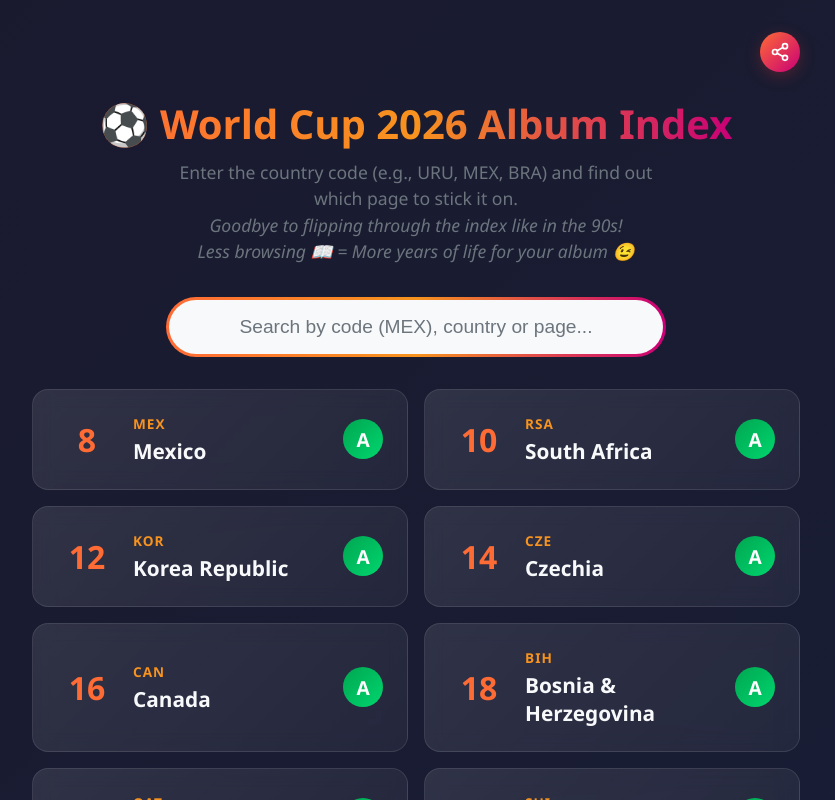
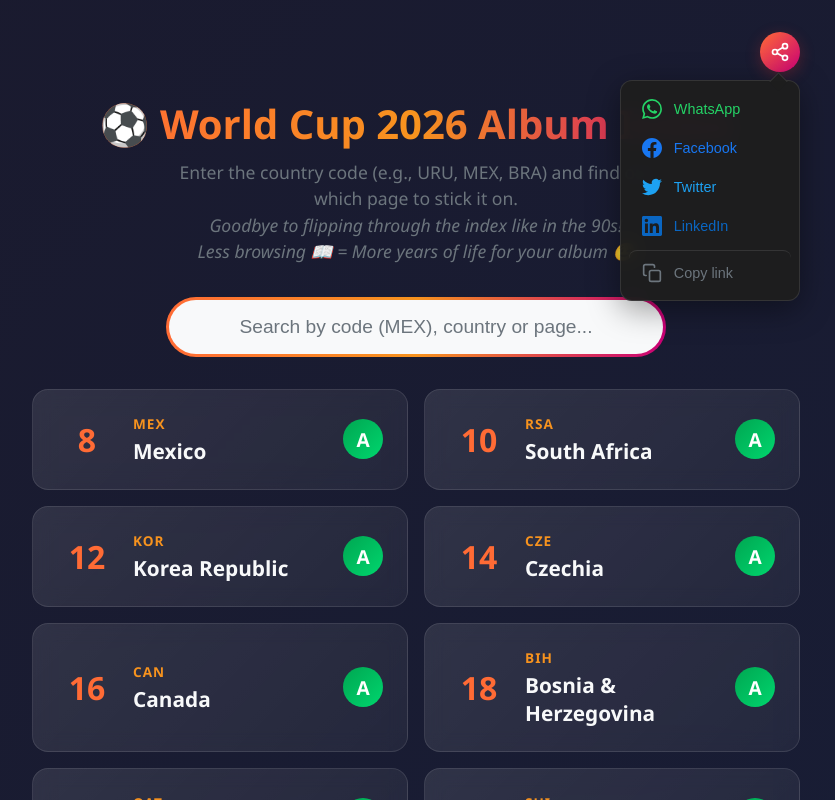
Before and after one commit to robertoandres24/worldcup-album-index, a React (Vite) app: page / in a window 1280 px wide. Both pictures are taken after a click on the button "Share". Shown: the top 800 px of the page, without its empty margins (224-1059 px from the left). Built offline with nearby package versions, Linux system fonts and the light colour scheme.

Commit message:
add share menu with social media options and outside-click detection

```diff
--- a/src/App.jsx
+++ b/src/App.jsx
@@ -63,6 +63,7 @@ function App() {
   const [search, setSearch] = useState('')
   const [showScrollTop, setShowScrollTop] = useState(false)
   const [isAtBottom, setIsAtBottom] = useState(false)
+  const [showShareMenu, setShowShareMenu] = useState(false)
 
   useEffect(() => {
     const handleScroll = () => {
@@ -77,32 +78,49 @@ function App() {
     return () => window.removeEventListener('scroll', handleScroll)
   }, [])
 
+  // Close share menu when clicking outside
+  useEffect(() => {
+    const handleClickOutside = (e) => {
+      if (showShareMenu && !e.target.closest('.share-container')) {
+        setShowShareMenu(false)
+      }
+    }
+    document.addEventListener('click', handleClickOutside)
+    return () => document.removeEventListener('click', handleClickOutside)
+  }, [showShareMenu])
+
   const scrollToTop = () => {
     window.scrollTo({ top: 0, behavior: 'smooth' })
   }
 
-  const handleShare = async () => {
-    const shareData = {
-      title: t('shareTitle'),
-      text: t('shareText'),
-      url: window.location.href,
+  const toggleShareMenu = () => {
+    setShowShareMenu(!showShareMenu)
   }
 
-    if (navigator.share) {
+  const shareLinks = {
+    whatsapp: () => {
+      const text = encodeURIComponent(`${t('shareTitle')}\n${t('shareText')}\n${window.location.href}`)
+      window.open(`https://wa.me/?text=${text}`, '_blank')
+    },
+    facebook: () => {
+      const url = encodeURIComponent(window.location.href)
+      window.open(`https://www.facebook.com/sharer/sharer.php?u=${url}`, '_blank')
+    },
+    twitter: () => {
+      const text = encodeURIComponent(`${t('shareTitle')} - ${t('shareText')}`)
+      const url = encodeURIComponent(window.location.href)
+      window.open(`https://twitter.com/intent/tweet?text=${text}&url=${url}`, '_blank')
+    },
+    linkedin: () => {
+      const url = encodeURIComponent(window.location.href)
+      window.open(`https://www.linkedin.com/sharing/share-offsite/?url=${url}`, '_blank')
+    },
+    copyLink: async () => {
       try {
-        await navigator.share(shareData)
-      } catch (err) {
-        // User cancelled or share failed
-      }
-    } else {
-      // Fallback: copy to clipboard
-      try {
-        await navigator.clipboard.writeText(`${shareData.title}\n${shareData.text}\n${shareData.url}`)
+        await navigator.clipboard.writeText(`${t('shareTitle')}\n${t('shareText')}\n${window.location.href}`)
         alert(t('linkCopied'))
       } catch (err) {
-        // Fallback: open WhatsApp
-        const whatsappUrl = `https://wa.me/?text=${encodeURIComponent(`${shareData.title}\n${shareData.text}\n${shareData.url}`)}`
-        window.open(whatsappUrl, '_blank')
+        console.error('Failed to copy:', err)
       }
     }
   }
@@ -121,7 +139,8 @@ function App() {
   return (
     <div className="container">
       <div className="top-bar">
-        <button className="share-btn" onClick={handleShare} aria-label={t('share')}>
+        <div className="share-container">
+          <button className="share-btn" onClick={toggleShareMenu} aria-label={t('share')}>
             <svg viewBox="0 0 24 24" fill="none" stroke="currentColor" strokeWidth="2" strokeLinecap="round" strokeLinejoin="round">
               <circle cx="18" cy="5" r="3" />
               <circle cx="6" cy="12" r="3" />
@@ -130,6 +149,31 @@ function App() {
               <line x1="15.41" y1="6.51" x2="8.59" y2="10.49" />
             </svg>
           </button>
+          {showShareMenu && (
+            <div className="share-menu">
+              <button className="share-option whatsapp" onClick={shareLinks.whatsapp} aria-label="WhatsApp">
+                <svg viewBox="0 0 24 24" fill="currentColor"><path d="M17.472 14.382c-.297-.149-1.758-.867-2.03-.967-.273-.099-.471-.148-.67.15-.197.297-.767.966-.94 1.164-.173.199-.347.223-.644.075-.297-.15-1.255-.463-2.39-1.475-.883-.788-1.48-1.761-1.653-2.059-.173-.297-.018-.458.13-.606.134-.133.298-.347.446-.52.149-.174.198-.298.298-.497.099-.198.05-.371-.025-.52-.075-.149-.669-1.612-.916-2.207-.242-.579-.487-.5-.669-.51-.173-.008-.371-.01-.57-.01-.198 0-.52.074-.792.372-.272.297-1.04 1.016-1.04 2.479 0 1.462 1.065 2.875 1.213 3.074.149.198 2.096 3.2 5.077 4.487.709.306 1.262.489 1.694.625.712.227 1.36.195 1.871.118.571-.085 1.758-.719 2.006-1.413.248-.694.248-1.289.173-1.413-.074-.124-.272-.198-.57-.347m-5.421 7.403h-.004a9.87 9.87 0 01-5.031-1.378l-.361-.214-3.741.982.998-3.648-.235-.374a9.86 9.86 0 01-1.51-5.26c.001-5.45 4.436-9.884 9.888-9.884 2.64 0 5.122 1.03 6.988 2.898a9.825 9.825 0 012.893 6.994c-.003 5.45-4.437 9.884-9.885 9.884m8.413-18.297A11.815 11.815 0 0012.05 0C5.495 0 .16 5.335.157 11.892c0 2.096.547 4.142 1.588 5.945L.057 24l6.305-1.654a11.882 11.882 0 005.683 1.448h.005c6.554 0 11.89-5.335 11.893-11.893a11.821 11.821 0 00-3.48-8.413z"/></svg>
+                <span>WhatsApp</span>
+              </button>
+              <button className="share-option facebook" onClick={shareLinks.facebook} aria-label="Facebook">
+                <svg viewBox="0 0 24 24" fill="currentColor"><path d="M24 12.073c0-6.627-5.373-12-12-12s-12 5.373-12 12c0 5.99 4.388 10.954 10.125 11.854v-8.385H7.078v-3.47h3.047V9.43c0-3.007 1.792-4.669 4.533-4.669 1.312 0 2.686.235 2.686.235v2.953H15.83c-1.491 0-1.956.925-1.956 1.874v2.25h3.328l-.532 3.47h-2.796v8.385C19.612 23.027 24 18.062 24 12.073z"/></svg>
+                <span>Facebook</span>
+              </button>
+              <button className="share-option twitter" onClick={shareLinks.twitter} aria-label="Twitter">
+                <svg viewBox="0 0 24 24" fill="currentColor"><path d="M23.953 4.57a10 10 0 01-2.825.775 4.958 4.958 0 002.163-2.723c-.951.555-2.005.959-3.127 1.184a4.92 4.92 0 00-8.384 4.482C7.69 8.095 4.067 6.13 1.64 3.162a4.822 4.822 0 00-.666 2.475c0 1.71.87 3.213 2.188 4.096a4.904 4.904 0 01-2.228-.616v.06a4.923 4.923 0 003.946 4.827 4.996 4.996 0 01-2.212.085 4.936 4.936 0 004.604 3.417 9.867 9.867 0 01-6.102 2.105c-.39 0-.779-.023-1.17-.067a13.995 13.995 0 007.557 2.209c9.053 0 13.998-7.496 13.998-13.985 0-.21 0-.42-.015-.63A9.935 9.935 0 0024 4.59z"/></svg>
+                <span>Twitter</span>
+              </button>
+              <button className="share-option linkedin" onClick={shareLinks.linkedin} aria-label="LinkedIn">
+                <svg viewBox="0 0 24 24" fill="currentColor"><path d="M20.447 20.452h-3.554v-5.569c0-1.328-.027-3.037-1.852-3.037-1.853 0-2.136 1.445-2.136 2.939v5.667H9.351V9h3.414v1.561h.046c.477-.9 1.637-1.85 3.37-1.85 3.601 0 4.267 2.37 4.267 5.455v6.286zM5.337 7.433c-1.144 0-2.063-.926-2.063-2.065 0-1.138.92-2.063 2.063-2.063 1.14 0 2.064.925 2.064 2.063 0 1.139-.925 2.065-2.064 2.065zm1.782 13.019H3.555V9h3.564v11.452zM22.225 0H1.771C.792 0 0 .774 0 1.729v20.542C0 23.227.792 24 1.771 24h20.451C23.2 24 24 23.227 24 22.271V1.729C24 .774 23.2 0 22.222 0h.003z"/></svg>
+                <span>LinkedIn</span>
+              </button>
+              <button className="share-option copy" onClick={shareLinks.copyLink} aria-label={t('linkCopied')}>
+                <svg viewBox="0 0 24 24" fill="none" stroke="currentColor" strokeWidth="2" strokeLinecap="round" strokeLinejoin="round"><rect x="9" y="9" width="13" height="13" rx="2" ry="2"/><path d="M5 15H4a2 2 0 01-2-2V4a2 2 0 012-2h9a2 2 0 012 2v1"/></svg>
+                <span>{t('copyLink')}</span>
+              </button>
+            </div>
+          )}
+        </div>
       </div>
       <header>
         <h1><span>⚽</span> {t('title')}</h1>
--- a/src/i18n/en.json
+++ b/src/i18n/en.json
@@ -16,5 +16,6 @@
   "share": "Share",
   "shareTitle": "World Cup 2026 FIFA Album Index",
   "shareText": "Quickly find which page each sticker goes in your album",
-  "linkCopied": "Link copied to clipboard"
+  "linkCopied": "Link copied to clipboard",
+  "copyLink": "Copy link"
 }
--- a/src/i18n/es.json
+++ b/src/i18n/es.json
@@ -16,5 +16,6 @@
   "share": "Compartir",
   "shareTitle": "Indice del Album Mundial FIFA 2026",
   "shareText": "Encuentra rápidamente en qué página va cada lámina de tu álbum",
-  "linkCopied": "Enlace copiado al portapapeles"
+  "linkCopied": "Enlace copiado al portapapeles",
+  "copyLink": "Copiar enlace"
 }
--- a/src/index.css
+++ b/src/index.css
@@ -131,6 +131,107 @@ header p {
   width: 20px;
   height: 20px;
   color: white;
+}
+
+.share-container {
+  position: relative;
+}
+
+.share-menu {
+  position: absolute;
+  top: calc(100% + 8px);
+  right: 0;
+  background: rgba(30, 30, 30, 0.95);
+  backdrop-filter: blur(10px);
+  border-radius: 12px;
+  padding: 0.5rem;
+  min-width: 180px;
+  box-shadow: 0 8px 32px rgba(0, 0, 0, 0.4);
+  border: 1px solid rgba(255, 255, 255, 0.1);
+  z-index: 1001;
+  animation: fadeInUp 0.2s ease;
+}
+
+.share-menu::before {
+  content: '';
+  position: absolute;
+  top: -6px;
+  right: 14px;
+  width: 12px;
+  height: 12px;
+  background: rgba(30, 30, 30, 0.95);
+  transform: rotate(45deg);
+  border-left: 1px solid rgba(255, 255, 255, 0.1);
+  border-top: 1px solid rgba(255, 255, 255, 0.1);
+}
+
+.share-option {
+  display: flex;
+  align-items: center;
+  gap: 0.75rem;
+  width: 100%;
+  padding: 0.6rem 0.8rem;
+  border: none;
+  background: transparent;
+  color: var(--light);
+  font-size: 0.9rem;
+  cursor: pointer;
+  border-radius: 8px;
+  transition: all 0.2s ease;
+}
+
+.share-option:hover {
+  background: rgba(255, 255, 255, 0.1);
+}
+
+.share-option svg {
+  width: 20px;
+  height: 20px;
+  flex-shrink: 0;
+}
+
+.share-option.whatsapp {
+  color: #25d366;
+}
+
+.share-option.whatsapp:hover {
+  background: rgba(37, 211, 102, 0.15);
+}
+
+.share-option.facebook {
+  color: #1877f2;
+}
+
+.share-option.facebook:hover {
+  background: rgba(24, 119, 242, 0.15);
+}
+
+.share-option.twitter {
+  color: #1da1f2;
+}
+
+.share-option.twitter:hover {
+  background: rgba(29, 161, 242, 0.15);
+}
+
+.share-option.linkedin {
+  color: #0a66c2;
+}
+
+.share-option.linkedin:hover {
+  background: rgba(10, 102, 194, 0.15);
+}
+
+.share-option.copy {
+  color: var(--gray);
+  border-top: 1px solid rgba(255, 255, 255, 0.1);
+  margin-top: 0.25rem;
+  padding-top: 0.75rem;
+}
+
+.share-option.copy:hover {
+  background: rgba(255, 255, 255, 0.1);
+  color: var(--light);
 }
 
 @media (max-width: 600px) {
```
Lines whose indentation alone changed are shown as unchanged.
